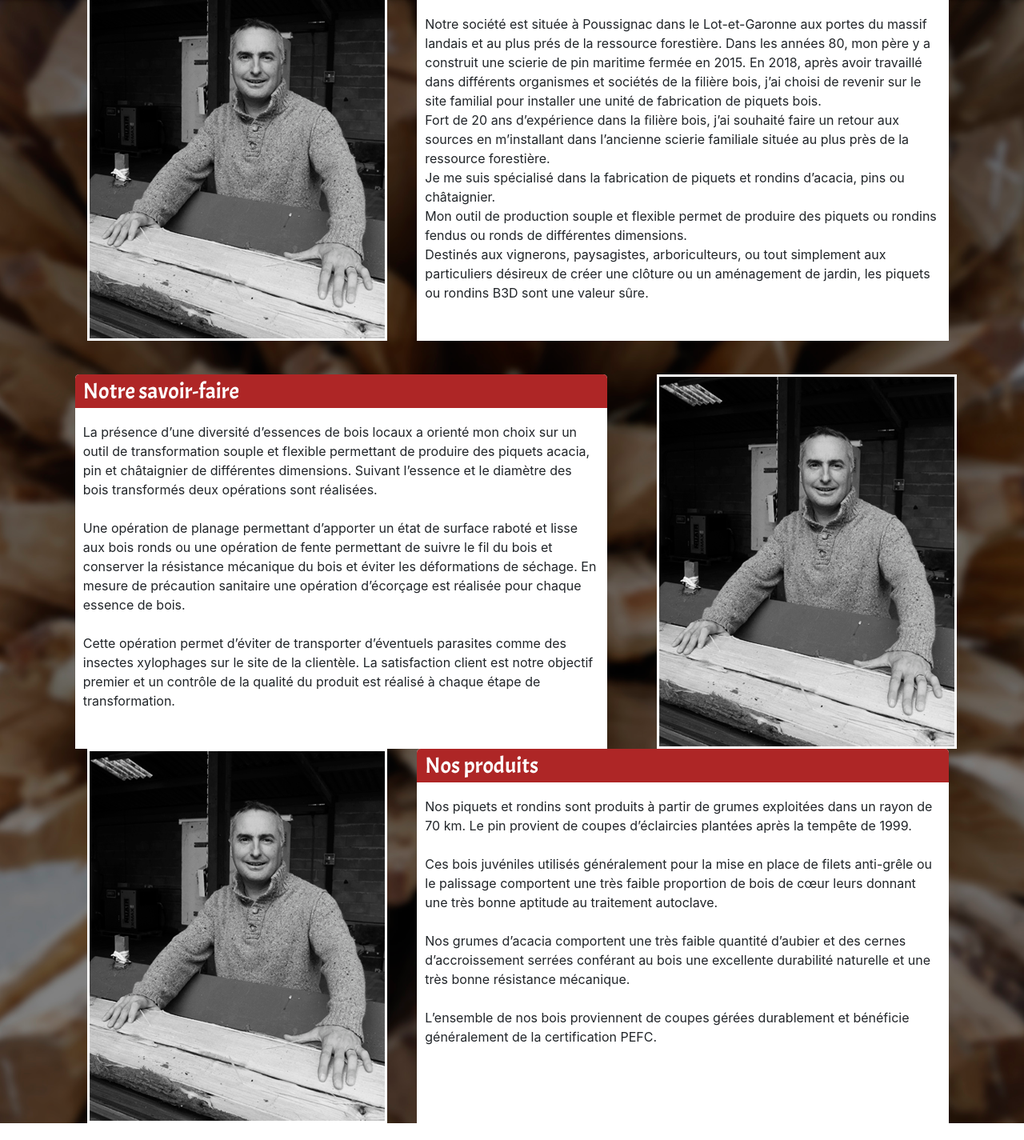
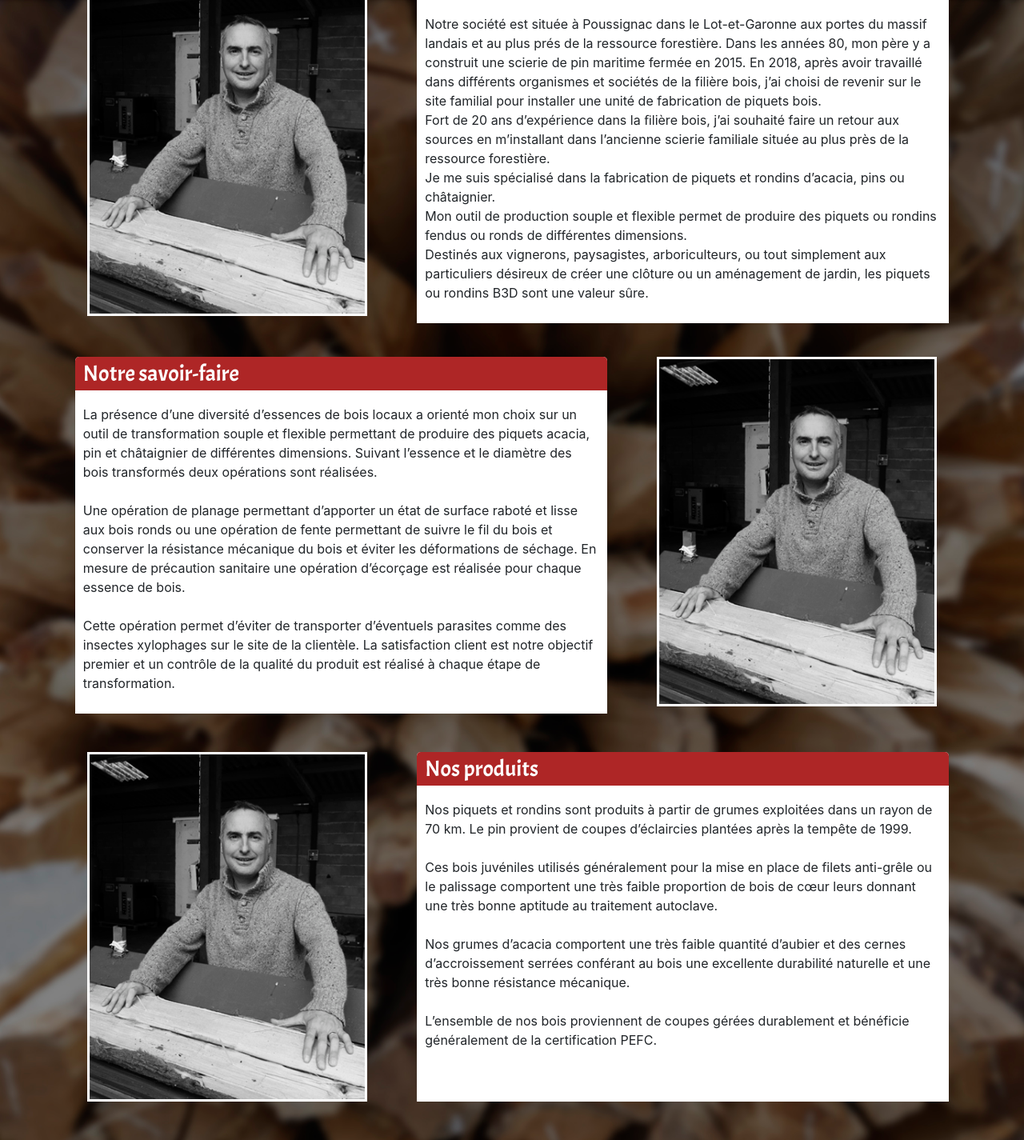
Before and after one commit to mohican19/B3D-finalisation-, a PHP site: template app/vue/templates/societe.php in a window 1280 px wide. Shown: the whole page at 80% size. Before the commit the page ends 1404 px from the top, so only its background shows below. Run offline with PHP 8.4, Linux system fonts and the light colour scheme; the template is opened without the code that fills it, so the values that code supplies are empty; some libraries are stand-ins or nearby versions.

Commit message:
mise en page du template société

```diff
--- a/app/vue/templates/societe.php
+++ b/app/vue/templates/societe.php
@@ -2,30 +2,30 @@
 
 <section class="container">
   <div id="part1-societe" class="row justify-content-around">
-    <div class="col-lg-4">
-      <img src="./images/portrait.jpg">
+    <div class="col-md-4">
+      <img class="img-fluid" src="./images/portrait.jpg">
     </div>
-    <div class="col-lg-7 bloc-texte">
+    <div class="col-md-7 bloc-texte">
       <h3 class="titre-de-bloc">Notre histoire</h3>
       <p class="contenu-bloc-texte">Notre société est située à Poussignac dans le Lot-et-Garonne aux portes du massif landais et au plus prés de la ressource forestière. Dans les années 80, mon père y a construit une scierie de pin maritime fermée en 2015. En 2018, après avoir travaillé dans différents organismes et sociétés de la filière bois, j’ai choisi de revenir sur le site familial pour installer une unité de fabrication de piquets bois.<br> Fort de 20 ans d’expérience dans la ﬁlière bois, j’ai souhaité faire un retour aux sources en m’installant dans l’ancienne scierie familiale située au plus près de la ressource forestière.<br>Je me suis spécialisé dans la fabrication de piquets et rondins d’acacia, pins ou châtaignier.<br> Mon outil de production souple et flexible permet de produire des piquets ou rondins fendus ou ronds de différentes dimensions.<br> Destinés aux vignerons, paysagistes, arboriculteurs, ou tout simplement aux particuliers désireux de créer une clôture ou un aménagement de jardin, les piquets ou rondins B3D sont une valeur sûre. </p>
     </div>
   </div>
 
-  <div class="row justify-content-around">
-    <div class="col-lg-7 bloc-texte">
+  <div class="row justify-content-around mb-5">
+    <div class="col-md-7 bloc-texte">
       <h3 class="titre-de-bloc">Notre savoir-faire</h3>
       <p class="contenu-bloc-texte">La présence d’une diversité d’essences de bois locaux a orienté mon choix sur un outil de transformation souple et flexible permettant de produire des piquets acacia, pin et châtaignier de différentes dimensions. Suivant l’essence et le diamètre des bois transformés deux opérations sont réalisées.<br><br> Une opération de planage permettant d’apporter un état de surface raboté et lisse aux bois ronds ou une opération de fente permettant de suivre le fil du bois et conserver la résistance mécanique du bois et éviter les déformations de séchage. En mesure de précaution sanitaire une opération d’écorçage est réalisée pour chaque essence de bois.<br><br> Cette opération permet d’éviter de transporter d’éventuels parasites comme des insectes xylophages sur le site de la clientèle. La satisfaction client est notre objectif premier et un contrôle de la qualité du produit est réalisé à chaque étape de transformation. </p>
     </div>
-    <div class="col-lg-4">
-      <img src="./images/portrait.jpg">
+    <div class="col-md-4">
+      <img class="img-fluid" src="./images/portrait.jpg">
     </div>
   </div>
 
-  <div class="row justify-content-around">
-    <div class="col-lg-4">
-      <img src="./images/portrait.jpg">
+  <div class="row justify-content-around mb-5">
+    <div class="col-md-4">
+      <img class="img-fluid" src="./images/portrait.jpg">
     </div>
-    <div class="col-lg-7 bloc-texte">
+    <div class="col-md-7 bloc-texte">
       <h3 class="titre-de-bloc">Nos produits</h3>
       <p class="contenu-bloc-texte">Nos piquets et rondins sont produits à partir de grumes exploitées dans un rayon de 70 km. Le pin provient de coupes d’éclaircies plantées après la tempête de 1999.<br><br> Ces bois juvéniles utilisés généralement pour la mise en place de filets anti-grêle ou le palissage comportent une très faible proportion de bois de cœur leurs donnant une très bonne aptitude au traitement autoclave.<br><br> Nos grumes d’acacia comportent une très faible quantité d’aubier et des cernes d’accroissement serrées conférant au bois une excellente durabilité naturelle et une très bonne résistance mécanique.<br><br> L’ensemble de nos bois proviennent de coupes gérées durablement et bénéficie généralement de la certification PEFC.</p>
     </div>
--- a/css/master.css
+++ b/css/master.css
@@ -54,7 +54,7 @@ h3 {
 
 section img {
   border: 3px solid #fff;
-  }
+}
 
 .bloc-texte {
   background: white;
```
